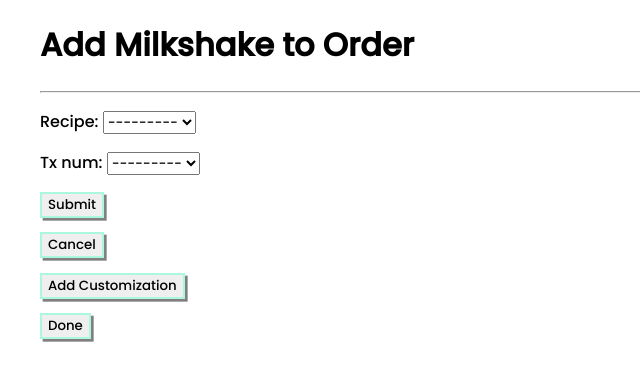
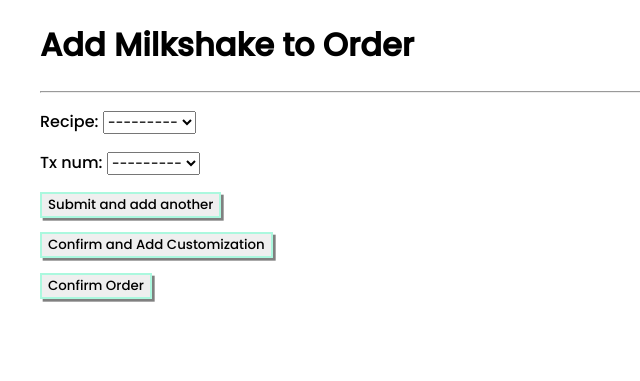
Before and after one commit to vaughnfajardo/blizzardblast1, a Django app: page /addshake/ in a window 1280 px wide. Shown: the part 72-453 px from the top of the page, without its empty margins (0-640 px from the left). Run offline with Django 4.2, Linux system fonts and the light colour scheme; data that the repository does not hold is empty.

Commit message:
Edited template links for better flow on the forms

```diff
--- a/orderpreparation/templates/blizzardblast.html
+++ b/orderpreparation/templates/blizzardblast.html
@@ -23,7 +23,7 @@
        <h1>ORDERS</h1>
 
        <button>
-         <a href="{% url 'orderpreparation:new-order' %}">New Order</a>
+         <a href="{% url 'orderpreparation:addcustomer' %}">New Order</a>
       </button>
 
       <ul style="list-style-type: circle; line-height: 1.5em;">
--- a/orderpreparation/templates/newcustomization.html
+++ b/orderpreparation/templates/newcustomization.html
@@ -8,7 +8,7 @@
 <form method="POST" action="{% url 'orderpreparation:addcustomization' %}" enctype="multipart/form-data">
     {% csrf_token %}
     {{ customization_form.as_p }}
-  <button class="button" type="submit">Submit</button>
+  <button class="button" type="submit">Submit and Add Another</button>
   </form>
   <button onclick="location.href = '../orders'">Return to Index</button>
 {% endblock %}
--- a/orderpreparation/templates/neworder.html
+++ b/orderpreparation/templates/neworder.html
@@ -10,7 +10,5 @@
     {{ order_form.as_p }}
   <button class="button" type="submit" >Submit and proceed to Milkshake Screen</button>
   </form>
-  <button onclick="location.href = '../orders/'">Return to Index</button>
-
 
 {% endblock %}
--- a/orderpreparation/templates/newshake.html
+++ b/orderpreparation/templates/newshake.html
@@ -8,9 +8,8 @@
 <form method="POST" action="{% url 'orderpreparation:addshake' %}" enctype="multipart/form-data">
     {% csrf_token %}
     {{ shake_form.as_p }}
-  <button class="button" type="submit">Submit</button>
+  <button class="button" type="submit">Submit and add another</button>
 </form>
-  <button onclick="location.href = '../addorder'">Cancel</button><br>
-  <button onclick="location.href = '../addcustomization'">Add Customization</button><br>
-  <button onclick="location.href = '../orders'">Done</button><br>
+  <button onclick="location.href = '../addcustomization'">Confirm and Add Customization</button><br>
+  <button onclick="location.href = '../orders'">Confirm Order</button><br>
 {% endblock %}
```
